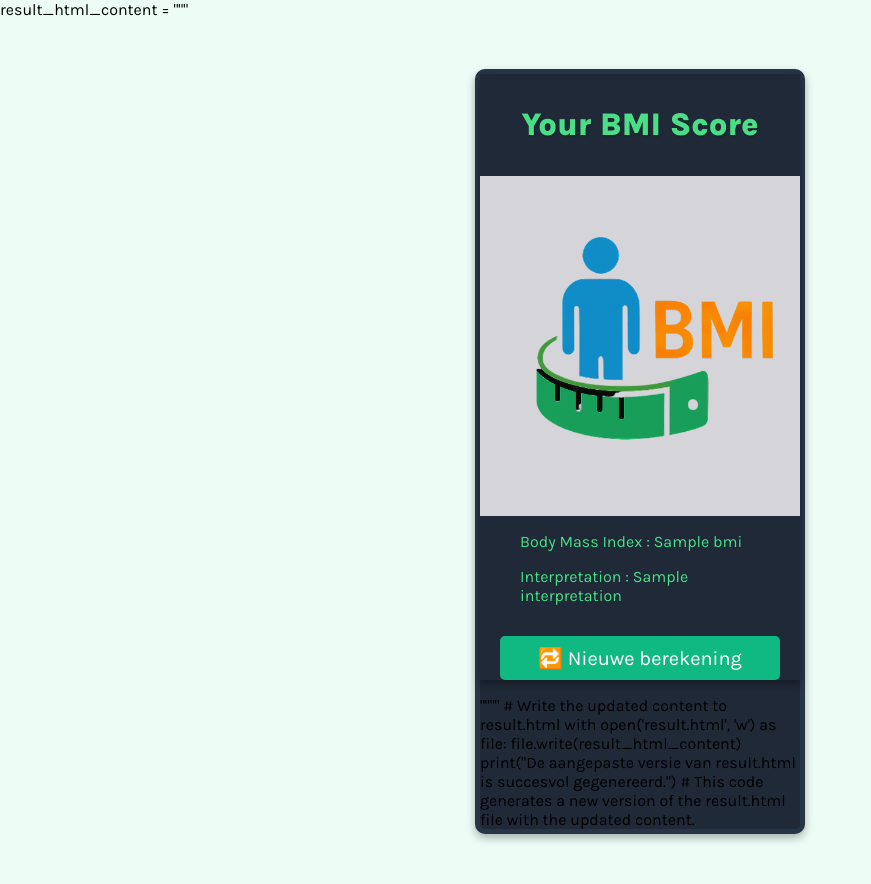
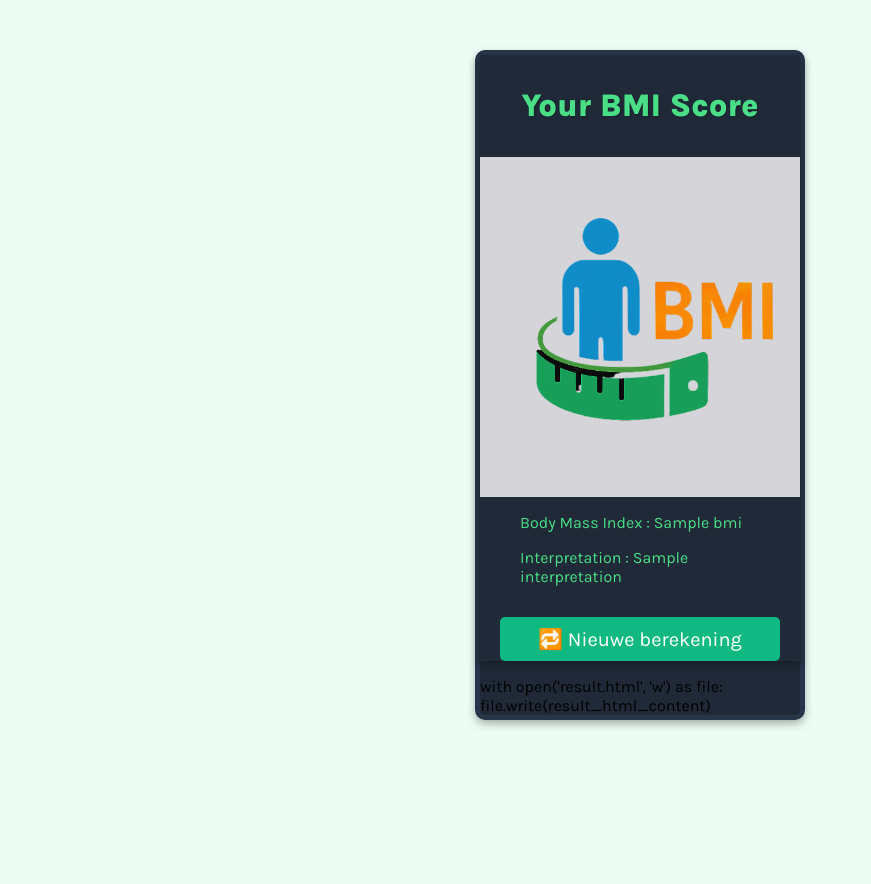
Before and after one commit to wvdh/bmi, a Flask app: template templates/result.html in a window 1280 px wide. Shown: the whole page, without its empty margins (0-871 px from the left). After the commit the page ends 728 px from the top, so only its background shows below. Run offline with Flask 3, Linux system fonts and the light colour scheme; the template is opened without the code that fills it: most values are stand-ins (such as "Sample title", 1, 10 or a date in 2020).

Commit message:
Update result.html

```diff
--- a/templates/result.html
+++ b/templates/result.html
@@ -1,4 +1,3 @@
-result_html_content = """
 <html lang="en">
 <head>
     <meta charset="UTF-8">
@@ -33,12 +32,6 @@ result_html_content = """
     </div>
 </body>
 </html>
-""""
 
-
-# Write the updated content to result.html
 with open('result.html', 'w') as file:
     file.write(result_html_content)
-
-print("De aangepaste versie van result.html is succesvol gegenereerd.")
-# This code generates a new version of the result.html file with the updated content.
```
